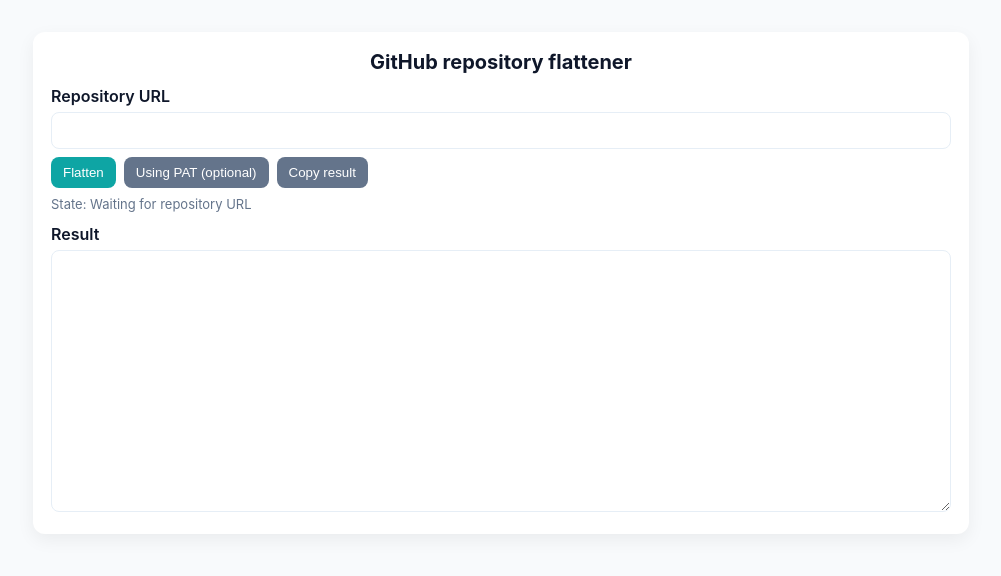
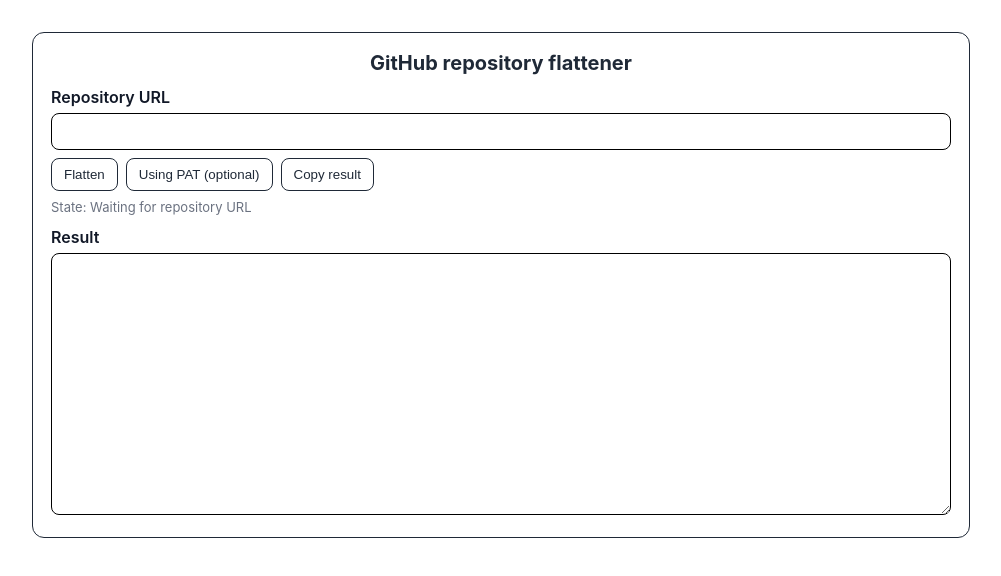
Before and after one commit to dtdong08/flatten, a plain HTML site: page index.html in a window 1280 px wide. Shown: the whole page, without its empty margins (139-1140 px from the left). Drawn offline with Linux system fonts and the light colour scheme.

Commit message:
minimalist

```diff
--- a/styles.css
+++ b/styles.css
@@ -1,63 +1,93 @@
 :root {
   font-family: Inter, system-ui, Segoe UI, Roboto, Helvetica, Arial, sans-serif;
-  color: #0f172a;
+  color: #1f2937;            /* xám đậm */
+  background-color: #ffffff; /* nền trắng */
 }
+
 body {
   padding: 24px;
-  background: #f8fafc;
+  background: #ffffff;
 }
+
 .card {
-  background: white;
+  background: #ffffff;
   border-radius: 12px;
   padding: 18px;
   max-width: 900px;
   margin: 0 auto;
-  box-shadow: 0 6px 18px rgba(2, 6, 23, 0.06);
+  box-shadow: none;
+  border: 1px solid #1f2937; /* xám nhạt */
 }
+
 label {
   display: block;
   font-weight: 600;
   margin-bottom: 6px;
+  color: #111827;            /* gần đen */
 }
+
 textarea,
 input {
   width: 100%;
   box-sizing: border-box;
-  border: 1px solid #e6eef6;
+  border: 1px solid #000;
   padding: 10px;
   border-radius: 8px;
   font-family: monospace;
+  background: #ffffff;
+  color: #111827;
+  outline: none;
 }
+
+textarea:focus,
+input:focus {
+  outline: none;
+  border-color: #e5e7eb;
+}
+
 .row {
   display: flex;
   gap: 12px;
   align-items: center;
 }
+
 .small {
   font-size: 13px;
-  color: #475569;
+  color: #6b7280;
 }
+
 .controls {
   display: flex;
   gap: 8px;
   margin-top: 8px;
 }
+
 button {
   padding: 8px 12px;
   border-radius: 8px;
-  border: 0;
-  background: #0ea5a4;
-  color: white;
+  border: 1px solid #1f2937; /* viền xám đậm */
+  background: transparent;
+  color: #1f2937;
   cursor: pointer;
+  transition: background 0.2s, color 0.2s;
+  outline: none;
 }
-button.secondary {
-  background: #64748b;
+
+button:hover {
+  background: #1f2937;
+  color: #ffffff;
 }
+
+button:focus {
+  outline: none;
+}
+
 .hint {
   font-size: 13px;
-  color: #64748b;
+  color: #6b7280;
   margin-top: 8px;
 }
+
 .token-row {
   margin-top: 8px;
   display: none;
```
